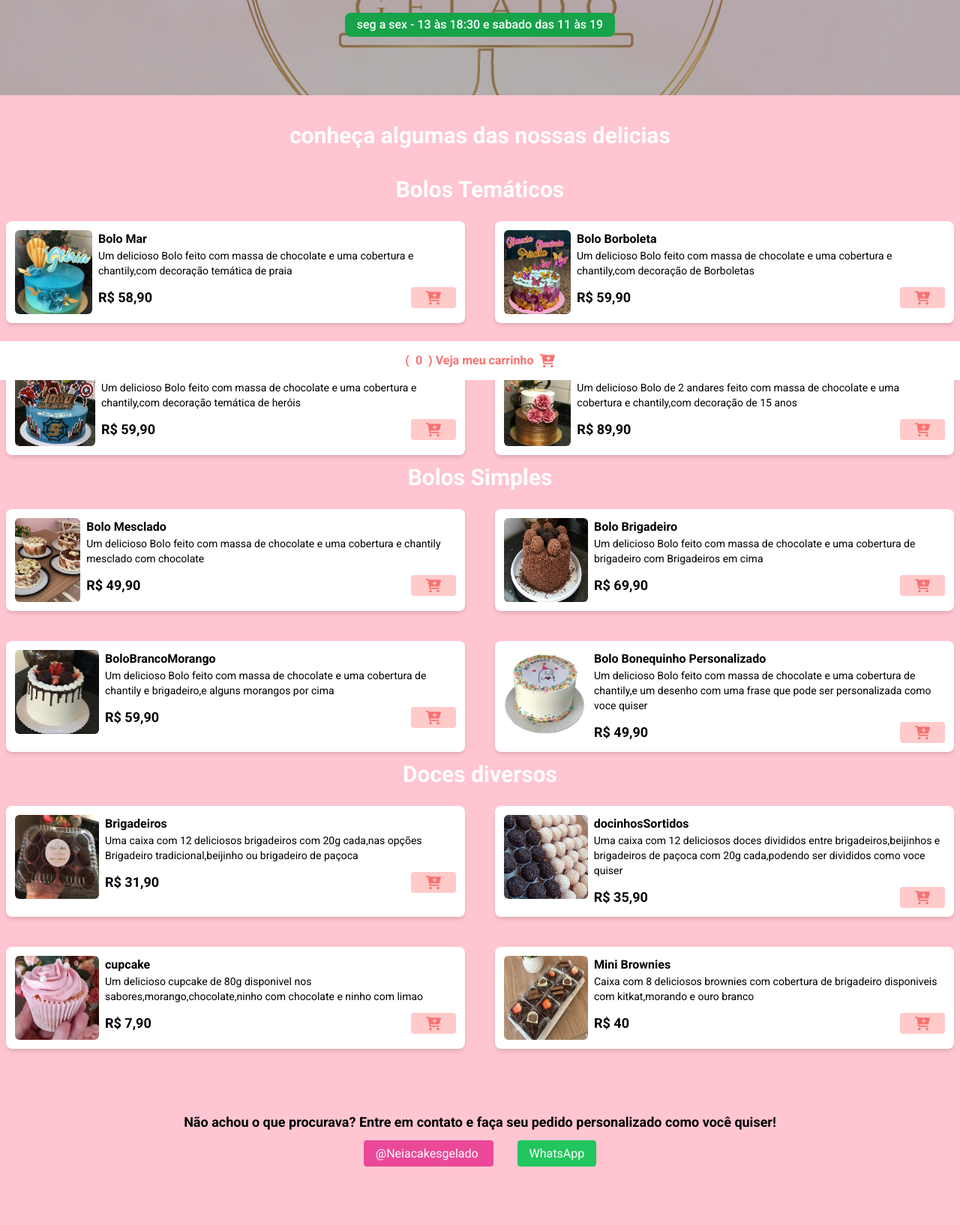
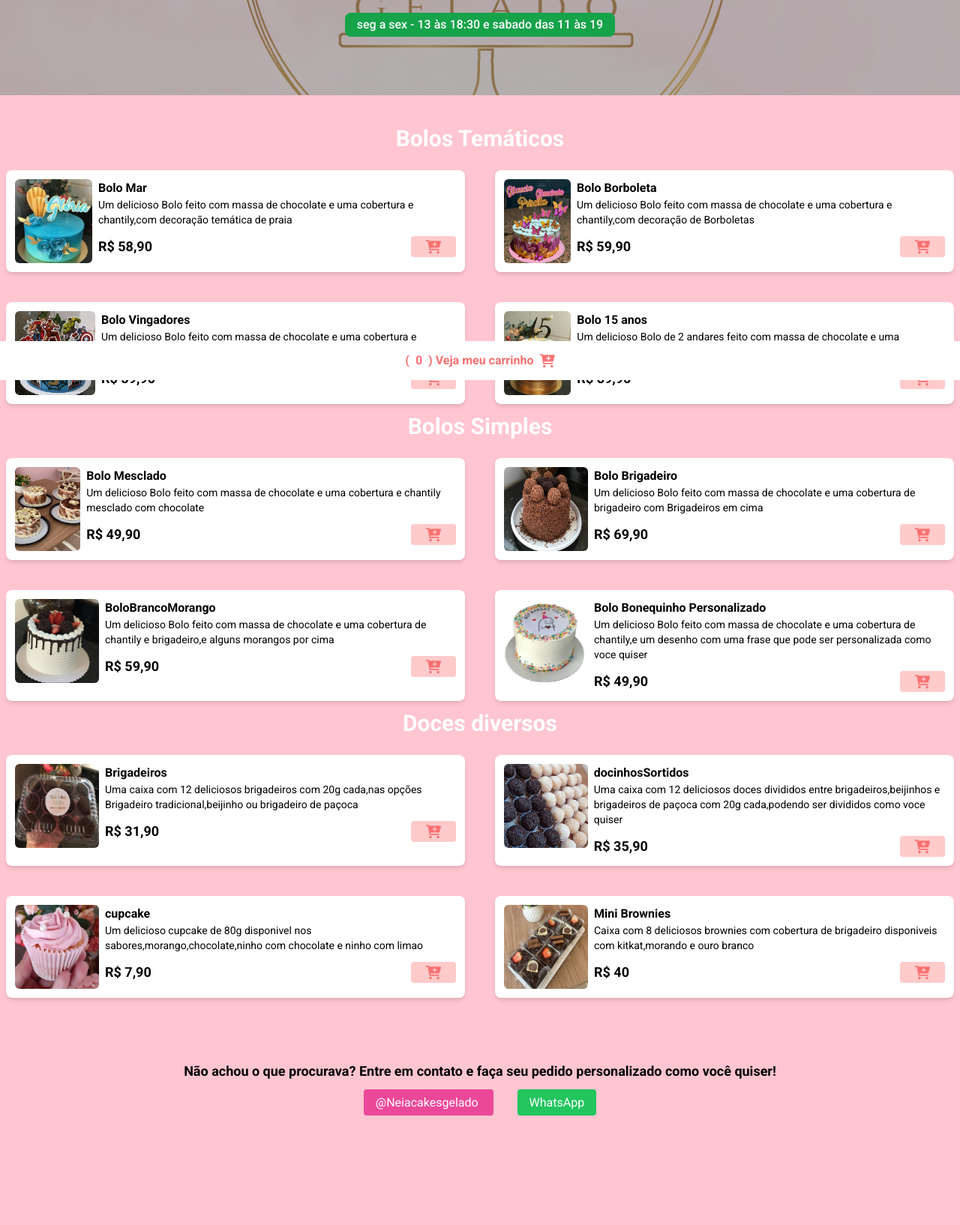
Before and after one commit to Unknownn01/Projeto_cardapio, a website: page index.html in a window 1280 px wide. Shown: the part 293-1927 px from the top of the page at 75% size. Drawn offline with nearby package versions, Linux system fonts and the light colour scheme.

Commit message:
Projeto extensao cardapio simples

```diff
--- a/index.html
+++ b/index.html
@@ -46,11 +46,7 @@
     </header>
     <!-- fim Header-->
 
-        <h2
-            class ="text-3xl md:text-3xl font-bold text-center text-white mt-9 mb-9">
-            conheça algumas das nossas delicias
-        </h2>
-        <h2 class="font-bold text-3xl md:text-3xl text-white mx-auto max-w-7xl px-2 mb-5 text-center mt-01">
+        <h2 class="font-bold text-3xl md:text-3xl text-white mx-auto max-w-7xl px-2 mb-5 text-center mt-10">
             Bolos Temáticos
         </h2>
 
@@ -461,10 +457,11 @@
     <!--button cart footer-->
 
    <!-- Seção de Contato Personalizado -->
-    <section class="contact-section bg-light py-20 text-center">
+    <!-- Seção de Contato Personalizado -->
+<section class="contact-section bg-light py-20 text-center" style="margin-bottom: 80px;"> <!-- Aumentado para 100px -->
     <p class="font-bold text-lg">Não achou o que procurava? Entre em contato e faça seu pedido personalizado como você quiser!</p>
     <div class="button-group mt-4">
-            <a href="https://www.instagram.com/neiacakesgelado?utm_source=ig_web_button_share_sheet&igsh=ZDNlZDc0MzIxNw==" target="_blank" class="btn bg-pink-500 text-white px-4 py-2 rounded mx-4">
+      <a href="https://www.instagram.com/neiacakesgelado?utm_source=ig_web_button_share_sheet&igshid=ZDNIzDc0MzIxNw==" target="_blank" class="btn bg-pink-500 text-white px-4 py-2 rounded mx-4">
         <i></i> @Neiacakesgelado
       </a>
       <a href="https://wa.me/69984087881" target="_blank" class="btn bg-green-500 text-white px-4 py-2 rounded mx-4">
```
Also changed, not shown: styles/output.css. Lines whose indentation alone changed are shown as unchanged.
